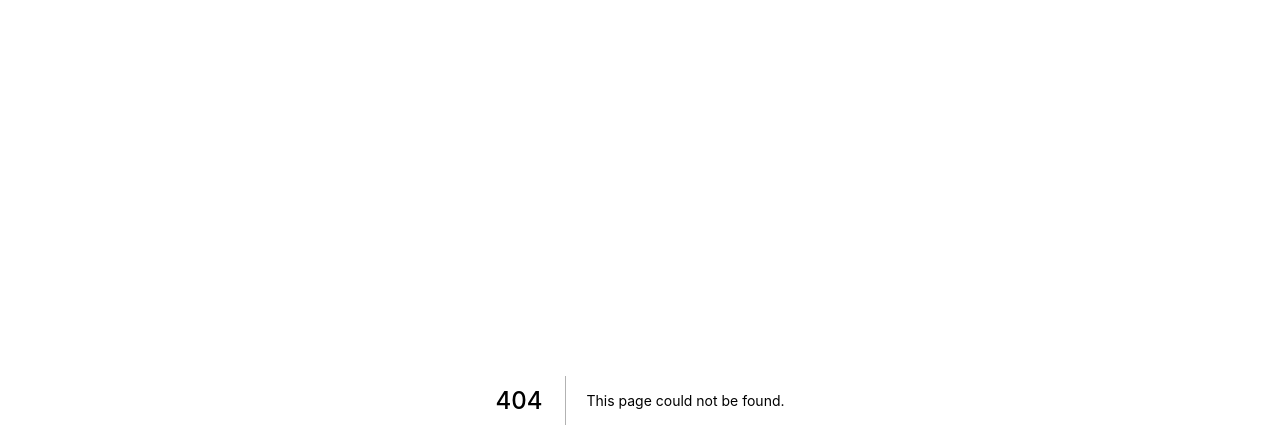
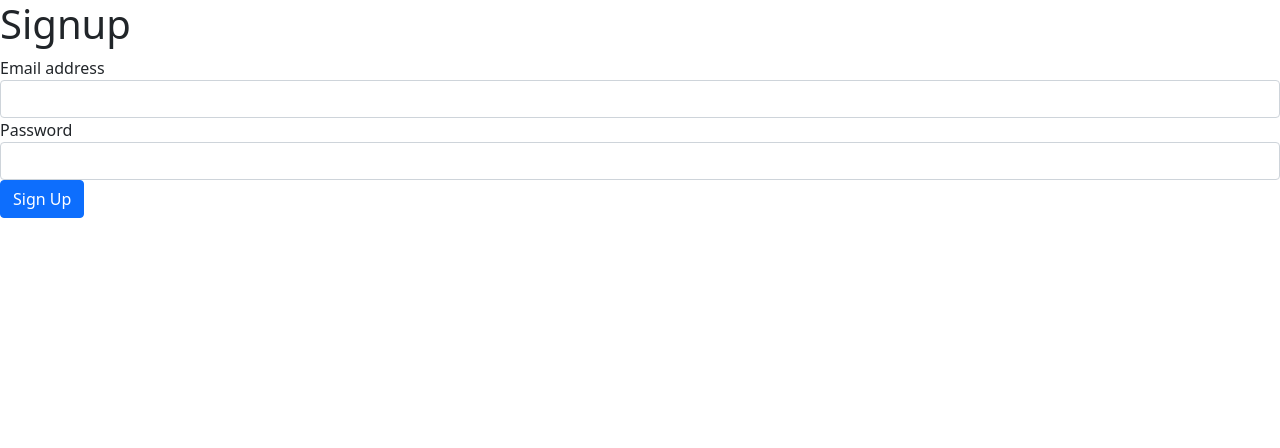
Before and after one commit to salikzquidz/Ticketing-App, a Next.js app in the folder client/: page /auth/signup in a window 1280 px wide. Before the commit this address had no page. Shown: the top 448 px of the page. Built offline with nearby package versions, Linux system fonts and the light colour scheme.

Commit message:
add signup page

```diff
--- /dev/null
+++ b/client/pages/auth/signup.js
@@ -0,0 +1,16 @@
+export default () => {
+    return (
+        <form action="">
+            <h1>Signup</h1>
+            <div className="form-group">
+                <label htmlFor="">Email address</label>
+                <input type="text" className="form-control" />
+            </div>
+            <div className="form-group">
+                <label htmlFor="">Password</label>
+                <input type="password" className="form-control" />
+            </div>
+            <button className='btn btn-primary'>Sign Up</button>
+        </form>
+    )
+}
```
